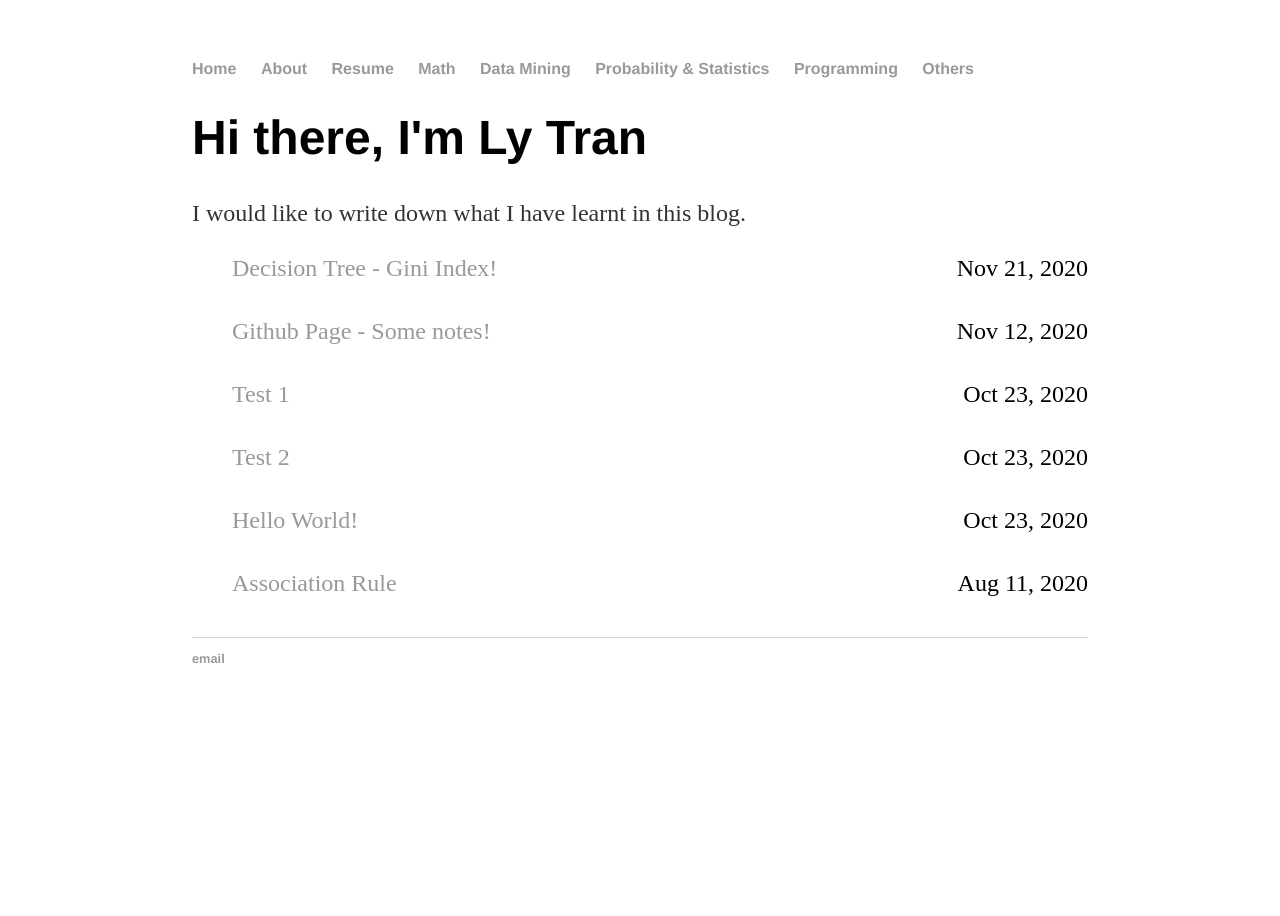
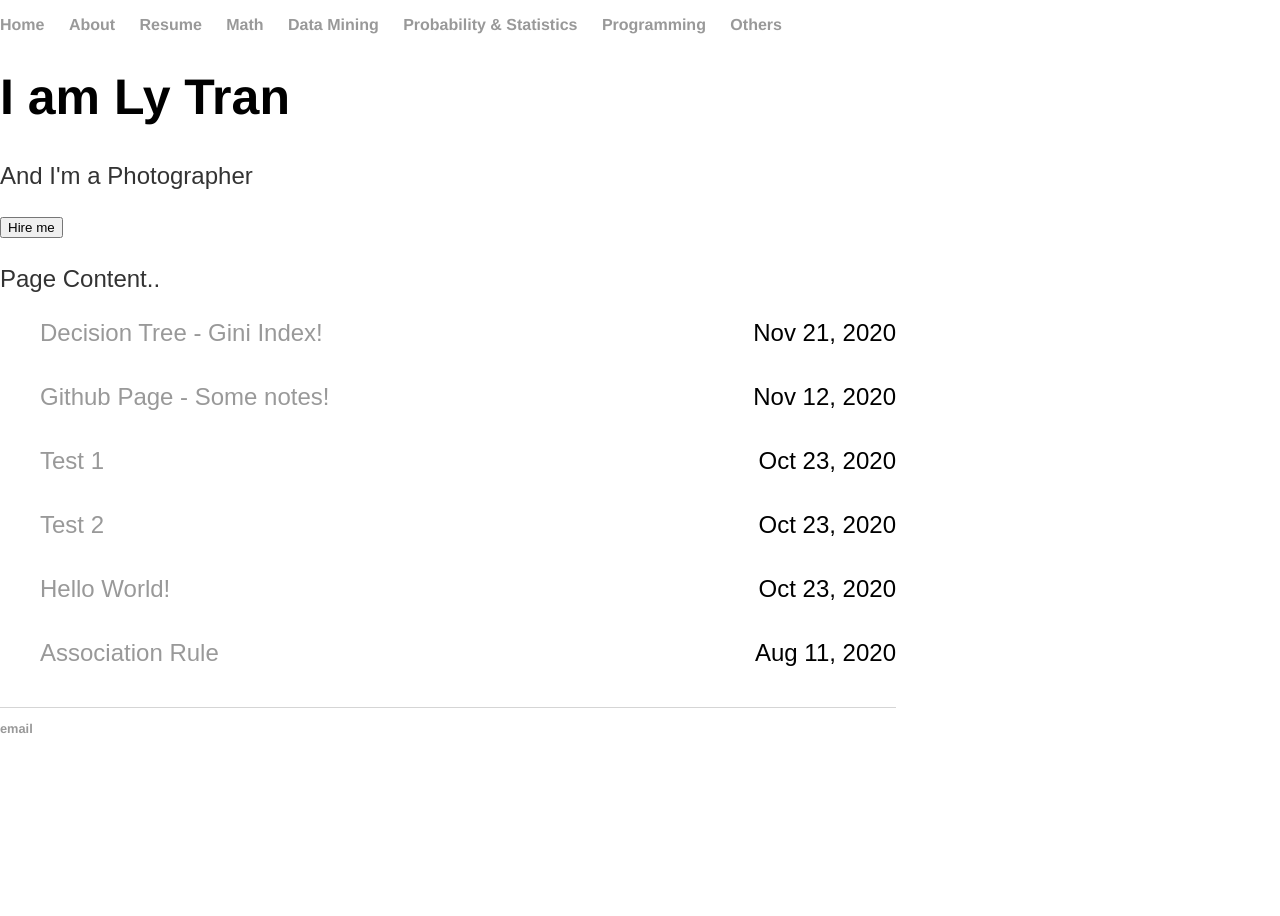
Before and after one commit to lytranp/lytranp.github.io, a Jekyll site: the page built from index.html, in a window 1280 px wide. Built offline with Jekyll 4.4.1, drawn with Linux system fonts in a browser that asks for light colours.

Commit message:
Change index.html

```diff
--- a/index.html
+++ b/index.html
@@ -4,9 +4,64 @@ title: Ly Tran
 ---
 
 <div class="blurb">
-	<h1>Hi there, I'm Ly Tran</h1>
+	<head>
+		<meta name="viewport" content="width=device-width, initial-scale=1">
+		<style>
+		body, html {
+		  height: 100%;
+		  margin: 0;
+		  font-family: Arial, Helvetica, sans-serif;
+		}
 
-	<p>I would like to write down what I have learnt in this blog.</p>
+		.hero-image {
+		  background-image: linear-gradient(rgba(0, 0, 0, 0.5), rgba(0, 0, 0, 0.5)), url("photographer.jpg");
+		  height: 50%;
+		  background-position: center;
+		  background-repeat: no-repeat;
+		  background-size: cover;
+		  position: relative;
+		}
+
+		.hero-text {
+		  text-align: center;
+		  position: absolute;
+		  top: 50%;
+		  left: 50%;
+		  transform: translate(-50%, -50%);
+		  color: white;
+		}
+
+		.hero-text button {
+		  border: none;
+		  outline: 0;
+		  display: inline-block;
+		  padding: 10px 25px;
+		  color: black;
+		  background-color: #ddd;
+		  text-align: center;
+		  cursor: pointer;
+		}
+
+		.hero-text button:hover {
+		  background-color: #555;
+		  color: white;
+		}
+		</style>
+		</head>
+		<body>
+
+		<div class="sources">
+		  <div class="test2">
+			<h1 style="font-size:50px">I am Ly Tran</h1>
+			<p>And I'm a Photographer</p>
+			<button>Hire me</button>
+		  </div>
+		</div>
+
+		<p>Page Content..</p>
+
+		</body>
+
 	<ul class="posts">
 
 		{% for post in site.posts %}
```
Also changed, not shown: _posts/test.png (deleted), sources/test.png (deleted), sources/test1.png (deleted), test.png (deleted), 2 other files.
